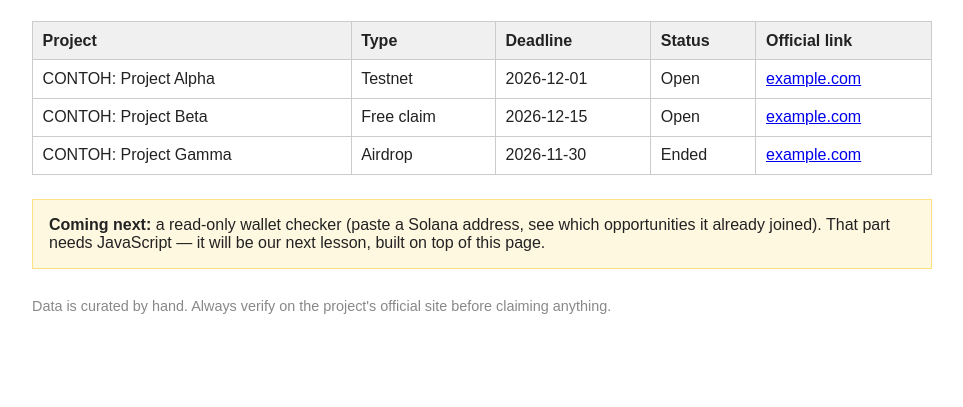
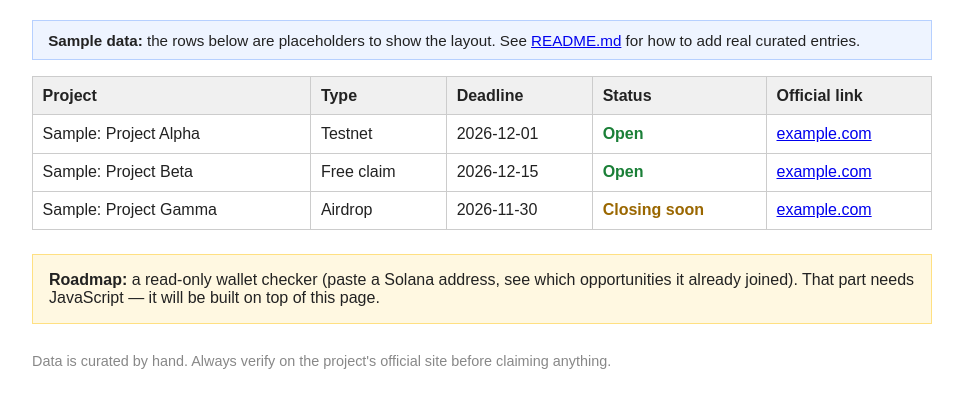
Before and after one commit to massizt89-cyber/solana-airdrop-radar, a plain HTML site: page index.html in a window 1280 px wide. Shown: the part 93-500 px from the top of the page, without its empty margins (158-1121 px from the left). Drawn offline with Linux system fonts and the light colour scheme.

Commit message:
Poles dashboard (index.html)

```diff
--- a/index.html
+++ b/index.html
@@ -8,18 +8,23 @@
     body { font-family: Arial, sans-serif; margin: 2em auto; max-width: 900px; padding: 0 1em; color: #222; }
     h1 { margin-bottom: 0.1em; }
     .subtitle { color: #666; margin-top: 0; }
-    table { width: 100%; border-collapse: collapse; margin-top: 1.5em; }
+    .sample { background: #eef4ff; border: 1px solid #b6d0ff; padding: 0.7em 1em; margin-top: 1.5em; font-size: 0.95em; }
+    table { width: 100%; border-collapse: collapse; margin-top: 1em; }
     th, td { border: 1px solid #ccc; padding: 0.6em; text-align: left; }
     th { background: #f0f0f0; }
+    .status-open { color: #1a7f37; font-weight: bold; }
+    .status-soon { color: #9a6700; font-weight: bold; }
     .note { background: #fff8e1; border: 1px solid #ffe082; padding: 1em; margin-top: 1.5em; }
     footer { margin-top: 2em; color: #888; font-size: 0.9em; }
   </style>
 </head>
 <body>
-
   <h1>Solana Airdrop Radar</h1>
   <p class="subtitle">Airdrop, testnet, and free-claim opportunities on Solana — deadlines, status, and official links only.</p>
-
+  <div class="sample">
+    <strong>Sample data:</strong> the rows below are placeholders to show the layout.
+    See <a href="https://github.com/massizt89-cyber/solana-airdrop-radar/blob/main/README.md">README.md</a> for how to add real curated entries.
+  </div>
   <table>
     <tr>
       <th>Project</th>
@@ -29,35 +34,32 @@
       <th>Official link</th>
     </tr>
     <tr>
-      <td>CONTOH: Project Alpha</td>
+      <td>Sample: Project Alpha</td>
       <td>Testnet</td>
       <td>2026-12-01</td>
-      <td>Open</td>
+      <td class="status-open">Open</td>
       <td><a href="https://example.com">example.com</a></td>
     </tr>
     <tr>
-      <td>CONTOH: Project Beta</td>
+      <td>Sample: Project Beta</td>
       <td>Free claim</td>
       <td>2026-12-15</td>
-      <td>Open</td>
+      <td class="status-open">Open</td>
       <td><a href="https://example.com">example.com</a></td>
     </tr>
     <tr>
-      <td>CONTOH: Project Gamma</td>
+      <td>Sample: Project Gamma</td>
       <td>Airdrop</td>
       <td>2026-11-30</td>
-      <td>Ended</td>
+      <td class="status-soon">Closing soon</td>
       <td><a href="https://example.com">example.com</a></td>
     </tr>
   </table>
-
   <div class="note">
-    <strong>Coming next:</strong> a read-only wallet checker (paste a Solana address,
+    <strong>Roadmap:</strong> a read-only wallet checker (paste a Solana address,
     see which opportunities it already joined). That part needs JavaScript —
-    it will be our next lesson, built on top of this page.
+    it will be built on top of this page.
   </div>
-
   <footer>Data is curated by hand. Always verify on the project's official site before claiming anything.</footer>
-
 </body>
 </html>
```
